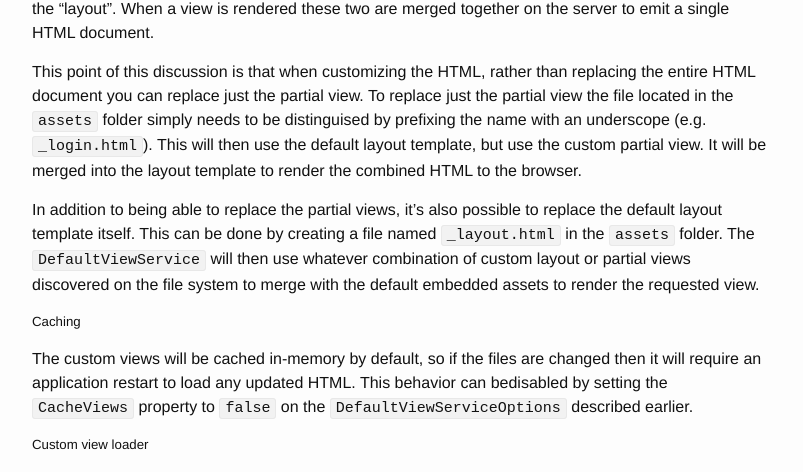
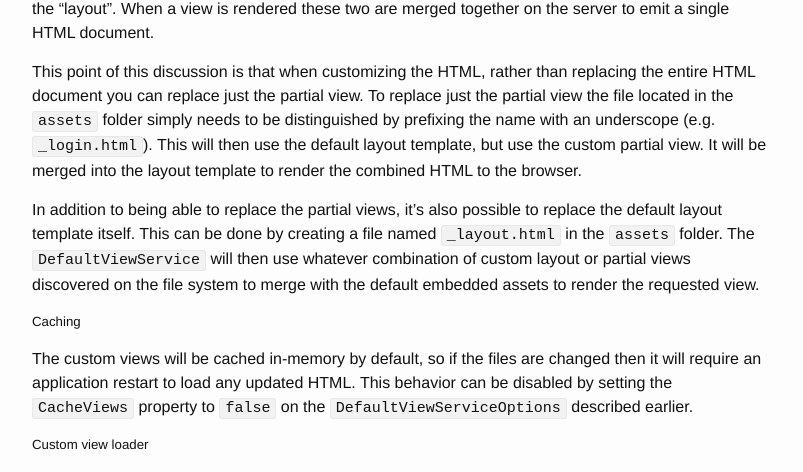
Before and after one commit to IdentityServer/Documentation, a Jekyll site: the page built from docs/advanced/customizingViews.md, in a window 1280 px wide and 900 px high, scrolled down 1286 px. Shown: the part 149-621 px from the top of the window, without its empty margins (238-1041 px from the left). Built offline with Jekyll 4.4.1, drawn with Linux system fonts in a browser that asks for light colours; Markdown is read by kramdown in place of the engine named in the settings.

Commit message:
Small fixes

```diff
--- a/docs/advanced/customizingViews.md
+++ b/docs/advanced/customizingViews.md
@@ -46,13 +46,13 @@
 
 When rendering its default views, the `DefaultViewService` uses a templating mechanism (similar to layout templates in MVC). There is a single shared "layout" view, and then there are separate "partial" views (one for each page that needs to be rendered) that conatin the contents to be rendered inside of the "layout". When a view is rendered these two are merged together on the server to emit a single HTML document.
 
-This point of this discussion is that when customizing the HTML, rather than replacing the entire HTML document you can replace just the partial view. To replace just the partial view the file located in the `assets` folder simply needs to be distinguised by prefixing the name with an underscope (e.g. `_login.html`). This will then use the default layout template, but use the custom partial view. It will be merged into the layout template to render the combined HTML to the browser.
+This point of this discussion is that when customizing the HTML, rather than replacing the entire HTML document you can replace just the partial view. To replace just the partial view the file located in the `assets` folder simply needs to be distinguished by prefixing the name with an underscope (e.g. `_login.html`). This will then use the default layout template, but use the custom partial view. It will be merged into the layout template to render the combined HTML to the browser.
 
 In addition to being able to replace the partial views, it's also possible to replace the default layout template itself. This can be done by creating a file named `_layout.html` in the `assets` folder. The `DefaultViewService` will then use whatever combination of custom layout or partial views discovered on the file system to merge with the default embedded assets to render the requested view.
 
 ##### Caching
 
-The custom views will be cached in-memory by default, so if the files are changed then it will require an application restart to load any updated HTML. This behavior can bedisabled by setting the `CacheViews` property to `false` on the `DefaultViewServiceOptions` described earlier.
+The custom views will be cached in-memory by default, so if the files are changed then it will require an application restart to load any updated HTML. This behavior can be disabled by setting the `CacheViews` property to `false` on the `DefaultViewServiceOptions` described earlier.
 
 ##### Custom view loader
 
```
